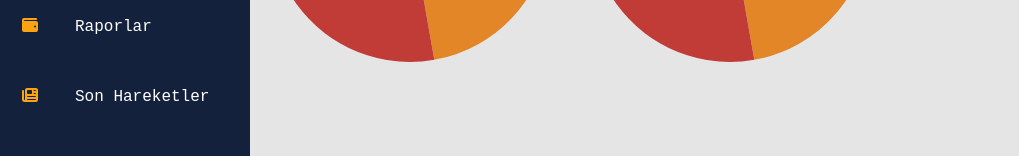
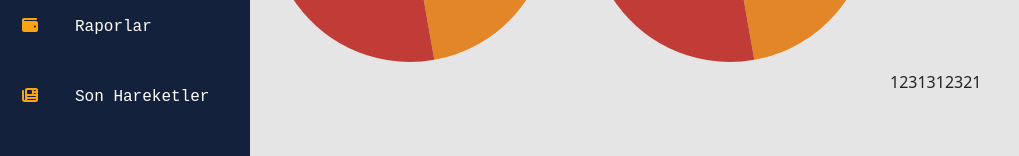
Before and after one commit to mustafaozen1/wallet-app, a React (Create React App) app: page / in a window 1280 px wide. Shown: the part 318-474 px from the top of the page, without its empty margins (0-1019 px from the left). Built offline with nearby package versions, Linux system fonts and the light colour scheme.

Commit message:
Update History.js

```diff
--- a/src/components/History.js
+++ b/src/components/History.js
@@ -8,6 +8,7 @@ const History = (props) => {
     <div>
       <label>{props?.islemleriKaydet[0]?.IslemAciklama}</label>
       <label>{props?.islemleriKaydet[0]?.moneyInput}</label>
+      <label>1231312321</label>
     </div>
   );
 };
```
